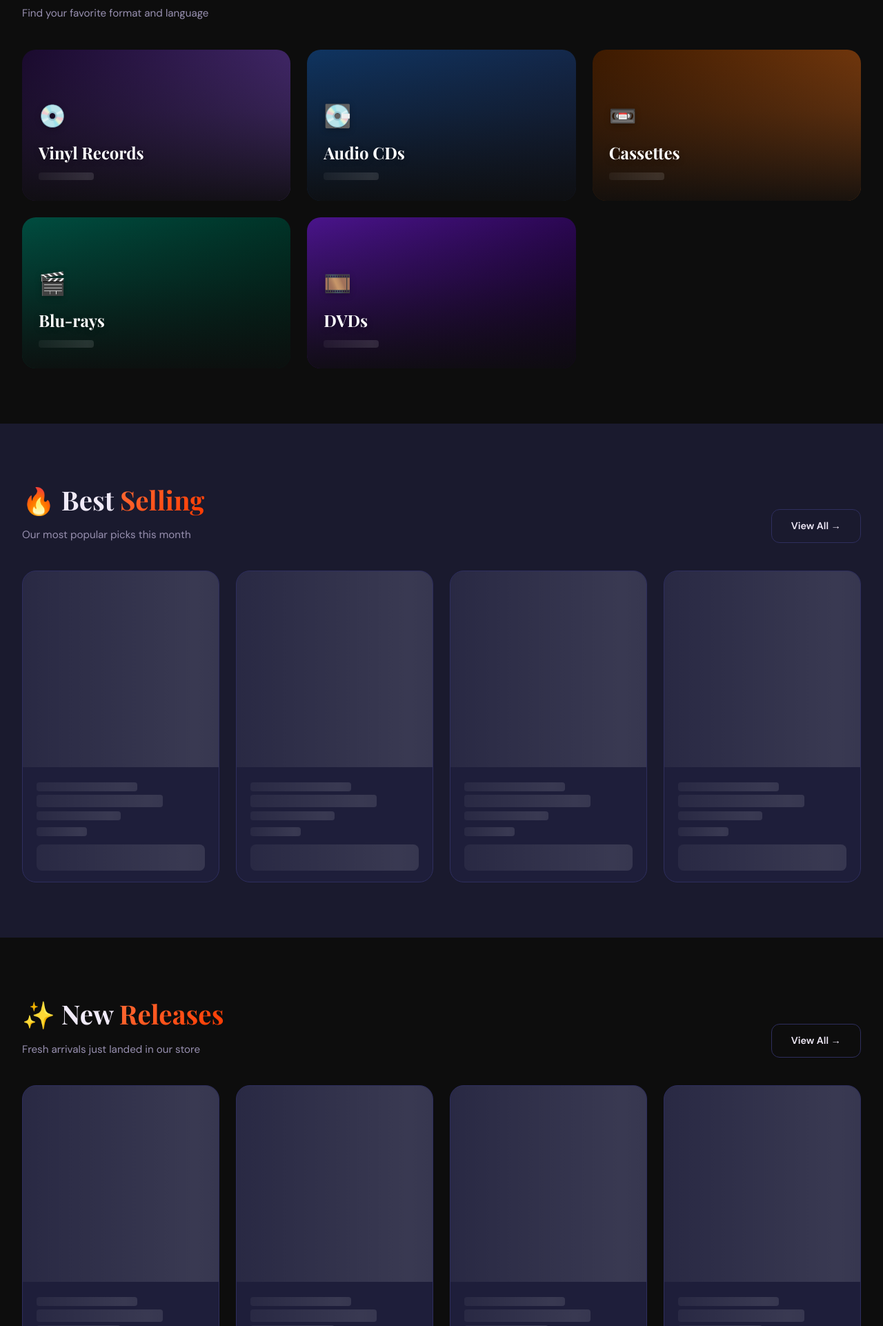
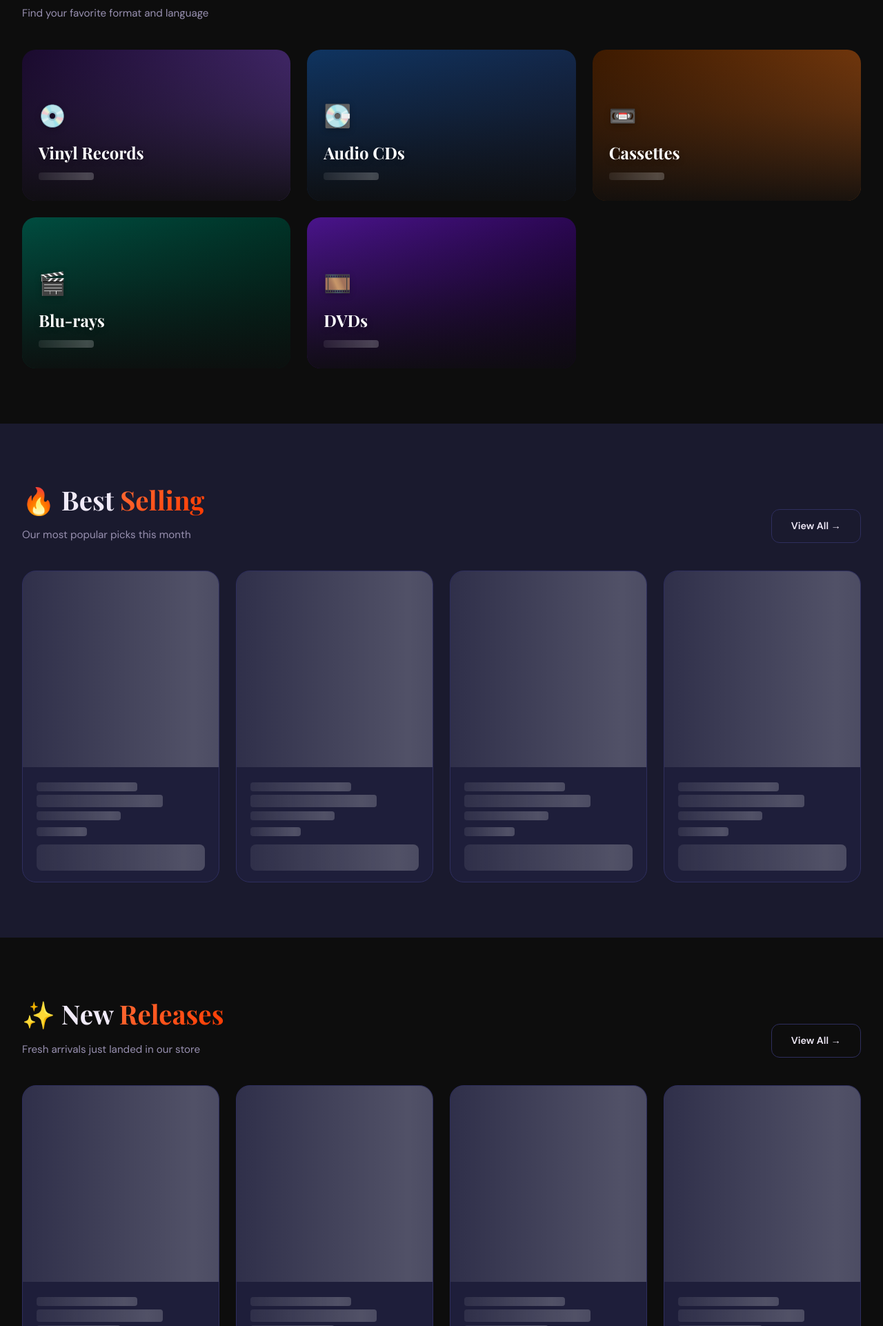
Before and after one commit to aijazamaankhan/velorexmusic-new, a PHP site: page / in a window 1280 px wide. Shown: the part 892-2814 px from the top of the page at 69% size. Run offline with PHP 8.4, Linux system fonts and the light colour scheme; data that the repository does not hold is empty; some libraries are stand-ins or nearby versions.

Commit message:
fix: skeleton image placeholder for stripped-cache catalog state
When the product catalog exceeded the 5MB localStorage quota,
Storage._tryCache stripped every product's `image` and `images` fields
to null and persisted the metadata-only fallback (the documented 3-tier
degradation pattern). On the next page load, Storage.getProducts()
returned 67 products with image: null, and createProductCard rendered
<img src="null"> → onerror → unsplash music-CD placeholder for every
single card. The placeholder looked like real content, so users saw a
catalog of 67 identical stock images for ~250ms before the real images
arrived. Misleading rather than informative.

Two changes:

  1. createProductCard + admin inventory thumbnails now check if the
     product image is a non-empty string. When missing, they render a
     .skeleton skeleton-card-image (or skeleton-thumb for admin tables)
     instead of an <img>. No onerror unsplash fallback fires.

  2. Skeleton CSS reworked for visibility. The previous base color was
     rgba(255,255,255,0.04→0.12) which was barely visible against
     var(--card-bg). It looked like a flat empty rectangle, not a
     loading state. Now: opaque base tone (rgba 0.06) + a stronger
     shimmer gradient (rgba 0 → 0.18 → 0) on top. Plus an inline
     ::before pseudo-element on .product-card-image > .skeleton-card-image
     that centers a Font Awesome image icon, making the loading intent
     unmistakable.

Cache-bust ?v=20260521 → ?v=20260523 (two bumps over today's commits).

Co-Authored-By: Claude Opus 4.7 <noreply@anthropic.com>

```diff
--- a/faq.html
+++ b/faq.html
@@ -9,9 +9,9 @@
   <link rel="stylesheet" href="https://cdnjs.cloudflare.com/ajax/libs/font-awesome/6.5.1/css/all.min.css">
   <link rel="preconnect" href="https://fonts.googleapis.com">
   <link href="https://fonts.googleapis.com/css2?family=Playfair+Display:wght@400;700;900&family=DM+Sans:wght@300;400;500;600&display=swap" rel="stylesheet">
-  <link rel="stylesheet" href="src/styles/tokens.css?v=20260521">
-  <link rel="stylesheet" href="src/styles/base.css?v=20260521">
-  <link rel="stylesheet" href="src/styles/pages/static-pages.css?v=20260521">
+  <link rel="stylesheet" href="src/styles/tokens.css?v=20260523">
+  <link rel="stylesheet" href="src/styles/base.css?v=20260523">
+  <link rel="stylesheet" href="src/styles/pages/static-pages.css?v=20260523">
   <style>
     /* Page-specific: container width + faq-item layout.
        Shared navbar/brand/glass-card/h1/responsive live in
--- a/index.html
+++ b/index.html
@@ -18,43 +18,43 @@
        leaves first, then objects that reference them. All are plain scripts
        (not type="module") so the inline <script> later in the body and
        inline onclick= handlers can resolve them via script-scope. -->
-  <script src="src/js/utils.js?v=20260521"></script>
-  <script src="src/js/api-base.js?v=20260521"></script>
-  <script src="src/js/constants.js?v=20260521"></script>
-  <script src="src/js/storage.js?v=20260521"></script>
-  <script src="src/js/auth.js?v=20260521"></script>
-  <script src="src/js/addresses.js?v=20260521"></script>
-  <script src="src/js/skeleton.js?v=20260521"></script>
+  <script src="src/js/utils.js?v=20260523"></script>
+  <script src="src/js/api-base.js?v=20260523"></script>
+  <script src="src/js/constants.js?v=20260523"></script>
+  <script src="src/js/storage.js?v=20260523"></script>
+  <script src="src/js/auth.js?v=20260523"></script>
+  <script src="src/js/addresses.js?v=20260523"></script>
+  <script src="src/js/skeleton.js?v=20260523"></script>
   <!-- Shared component JS extracted in PR 5. These are the leaves of the
        UI — toast, confirm dialog, cart, address modal. Page-level renderers
        still live in the inline <script> for now (will move in PR 6). -->
-  <script src="src/js/toast.js?v=20260521"></script>
-  <script src="src/js/confirm-dialog.js?v=20260521"></script>
-  <script src="src/js/cart.js?v=20260521"></script>
-  <script src="src/js/address-form.js?v=20260521"></script>
+  <script src="src/js/toast.js?v=20260523"></script>
+  <script src="src/js/confirm-dialog.js?v=20260523"></script>
+  <script src="src/js/cart.js?v=20260523"></script>
+  <script src="src/js/address-form.js?v=20260523"></script>
   <!-- Storefront app layer extracted in PR 6. Load order: carriers (data
        only, no deps) → pages (renderers + initPage*) → router (uses
        initPage*) → checkout (used by router + page handlers). All four
        end up in script-scope; the inline <script> at the bottom of <body>
        just bootstraps DOMContentLoaded. -->
-  <script src="src/js/storefront/carriers.js?v=20260521"></script>
-  <script src="src/js/storefront/pages.js?v=20260521"></script>
-  <script src="src/js/storefront/router.js?v=20260521"></script>
-  <script src="src/js/storefront/checkout.js?v=20260521"></script>
+  <script src="src/js/storefront/carriers.js?v=20260523"></script>
+  <script src="src/js/storefront/pages.js?v=20260523"></script>
+  <script src="src/js/storefront/router.js?v=20260523"></script>
+  <script src="src/js/storefront/checkout.js?v=20260523"></script>
   <!-- Design tokens + base reset are extracted to standalone CSS files so
        they can be shared between the storefront pages without duplication.
        See src/styles/tokens.css and src/styles/base.css. -->
-  <link rel="stylesheet" href="src/styles/tokens.css?v=20260521">
-  <link rel="stylesheet" href="src/styles/base.css?v=20260521">
-  <link rel="stylesheet" href="src/styles/components/buttons.css?v=20260521">
-  <link rel="stylesheet" href="src/styles/components/forms.css?v=20260521">
-  <link rel="stylesheet" href="src/styles/components/modal.css?v=20260521">
-  <link rel="stylesheet" href="src/styles/components/payment-modal.css?v=20260521">
-  <link rel="stylesheet" href="src/styles/components/toast.css?v=20260521">
-  <link rel="stylesheet" href="src/styles/components/skeleton.css?v=20260521">
+  <link rel="stylesheet" href="src/styles/tokens.css?v=20260523">
+  <link rel="stylesheet" href="src/styles/base.css?v=20260523">
+  <link rel="stylesheet" href="src/styles/components/buttons.css?v=20260523">
+  <link rel="stylesheet" href="src/styles/components/forms.css?v=20260523">
+  <link rel="stylesheet" href="src/styles/components/modal.css?v=20260523">
+  <link rel="stylesheet" href="src/styles/components/payment-modal.css?v=20260523">
+  <link rel="stylesheet" href="src/styles/components/toast.css?v=20260523">
+  <link rel="stylesheet" href="src/styles/components/skeleton.css?v=20260523">
   <!-- Page-specific styles (hero, products, cart, profile, footer, etc.).
        Must load AFTER components so page-level rules override defaults. -->
-  <link rel="stylesheet" href="src/styles/pages/storefront.css?v=20260521">
+  <link rel="stylesheet" href="src/styles/pages/storefront.css?v=20260523">
 </head>
 
 <body>
--- a/returns.html
+++ b/returns.html
@@ -9,9 +9,9 @@
   <link rel="stylesheet" href="https://cdnjs.cloudflare.com/ajax/libs/font-awesome/6.5.1/css/all.min.css">
   <link rel="preconnect" href="https://fonts.googleapis.com">
   <link href="https://fonts.googleapis.com/css2?family=Playfair+Display:wght@400;700;900&family=DM+Sans:wght@300;400;500;600&display=swap" rel="stylesheet">
-  <link rel="stylesheet" href="src/styles/tokens.css?v=20260521">
-  <link rel="stylesheet" href="src/styles/base.css?v=20260521">
-  <link rel="stylesheet" href="src/styles/pages/static-pages.css?v=20260521">
+  <link rel="stylesheet" href="src/styles/tokens.css?v=20260523">
+  <link rel="stylesheet" href="src/styles/base.css?v=20260523">
+  <link rel="stylesheet" href="src/styles/pages/static-pages.css?v=20260523">
   <style>
     /* Page-specific: just the container width. All chrome lives in
        src/styles/pages/static-pages.css. */
--- a/shipping.html
+++ b/shipping.html
@@ -9,9 +9,9 @@
   <link rel="stylesheet" href="https://cdnjs.cloudflare.com/ajax/libs/font-awesome/6.5.1/css/all.min.css">
   <link rel="preconnect" href="https://fonts.googleapis.com">
   <link href="https://fonts.googleapis.com/css2?family=Playfair+Display:wght@400;700;900&family=DM+Sans:wght@300;400;500;600&display=swap" rel="stylesheet">
-  <link rel="stylesheet" href="src/styles/tokens.css?v=20260521">
-  <link rel="stylesheet" href="src/styles/base.css?v=20260521">
-  <link rel="stylesheet" href="src/styles/pages/static-pages.css?v=20260521">
+  <link rel="stylesheet" href="src/styles/tokens.css?v=20260523">
+  <link rel="stylesheet" href="src/styles/base.css?v=20260523">
+  <link rel="stylesheet" href="src/styles/pages/static-pages.css?v=20260523">
   <style>
     /* Page-specific: just the container width. All chrome lives in
        src/styles/pages/static-pages.css. */
--- a/src/js/admin/inventory.js
+++ b/src/js/admin/inventory.js
@@ -62,7 +62,7 @@
           <tr>
             <td>
               <div class="product-cell">
-                <img src="${p.image}" class="product-img" loading="lazy" decoding="async" onerror="this.src='https://images.unsplash.com/photo-1614680376573-df3480f0c6ff?w=100&h=100&fit=crop'">
+                ${typeof p.image === 'string' && p.image.length > 0 ? `<img src="${p.image}" class="product-img" loading="lazy" decoding="async" onerror="this.src='https://images.unsplash.com/photo-1614680376573-df3480f0c6ff?w=100&h=100&fit=crop'">` : `<span class="skeleton skeleton-thumb" aria-label="Loading image"></span>`}
                 <div>
                   <div style="font-weight: 700;">${Utils.escape(p.title)}</div>
                   <div style="font-size: 0.75rem; color: var(--text-muted);">${Utils.escape(p.artist)}</div>
@@ -114,7 +114,7 @@
           <tr>
             <td>
               <div class="product-info">
-                <img src="${p.image}" class="product-img" loading="lazy" decoding="async" onerror="this.src='https://images.unsplash.com/photo-1614680376573-df3480f0c6ff?w=100&h=100&fit=crop'">
+                ${typeof p.image === 'string' && p.image.length > 0 ? `<img src="${p.image}" class="product-img" loading="lazy" decoding="async" onerror="this.src='https://images.unsplash.com/photo-1614680376573-df3480f0c6ff?w=100&h=100&fit=crop'">` : `<span class="skeleton skeleton-thumb" aria-label="Loading image"></span>`}
                 <div class="product-name-artist">
                   <div class="product-name">${Utils.escape(p.title)}</div>
                   <div style="font-size: 0.75rem; color: var(--text-muted);">${Utils.escape(p.artist)}</div>
--- a/src/styles/components/skeleton.css
+++ b/src/styles/components/skeleton.css
@@ -26,13 +26,19 @@
   100% { background-position:  200% 0; }
 }
 
-/* Base — every skeleton shape inherits this. Variants below adjust size only. */
+/* Base — every skeleton shape inherits this. Variants below adjust size only.
+   The shimmer needs to sit on a translucent base color so it reads as
+   "loading" against any card/surface background. Previous version had the
+   shimmer-only (rgba 0.04→0.12) which was barely visible on dark cards —
+   user reported the image-area placeholder looked like a flat empty box.
+   Now: an opaque base tone + a more contrasted shimmer over it. */
 .skeleton {
-  background: linear-gradient(
+  background-color: rgba(255, 255, 255, 0.06);
+  background-image: linear-gradient(
     90deg,
-    rgba(255, 255, 255, 0.04) 0%,
-    rgba(255, 255, 255, 0.12) 50%,
-    rgba(255, 255, 255, 0.04) 100%
+    rgba(255, 255, 255, 0) 0%,
+    rgba(255, 255, 255, 0.18) 50%,
+    rgba(255, 255, 255, 0) 100%
   );
   background-size: 200% 100%;
   animation: vlx-skeleton-shimmer 1.6s ease-in-out infinite;
@@ -43,11 +49,12 @@
 }
 
 [data-theme="light"] .skeleton {
-  background: linear-gradient(
+  background-color: rgba(15, 23, 42, 0.06);
+  background-image: linear-gradient(
     90deg,
-    rgba(15, 23, 42, 0.04) 0%,
-    rgba(15, 23, 42, 0.10) 50%,
-    rgba(15, 23, 42, 0.04) 100%
+    rgba(15, 23, 42, 0) 0%,
+    rgba(15, 23, 42, 0.16) 50%,
+    rgba(15, 23, 42, 0) 100%
   );
   background-size: 200% 100%;
 }
@@ -71,10 +78,39 @@
   overflow: hidden;
   padding-bottom: 1rem;
 }
-.skeleton-card .skeleton-card-image {
+.skeleton-card .skeleton-card-image,
+.skeleton-card-image {
   width: 100%;
   aspect-ratio: 1;
   border-radius: 0; /* image fills the top — square-block */
+}
+
+/* When .skeleton-card-image stands alone inside a real .product-card-image
+   (i.e. the stripped-cache state — product card with real text but no image
+   yet), a centered icon makes the "loading" intent unmistakable. Without
+   this it just looked like a flat dark rectangle. */
+.product-card-image > .skeleton-card-image {
+  position: relative;
+  height: 100%;
+}
+.product-card-image > .skeleton-card-image::before {
+  /* Font Awesome image icon. Available because index.html loads the FA
+     stylesheet. Pointer-events: none so the icon doesn't intercept hover
+     on the product card. */
+  content: '\f03e';
+  font-family: 'Font Awesome 6 Free';
+  font-weight: 900;
+  position: absolute;
+  inset: 0;
+  display: flex;
+  align-items: center;
+  justify-content: center;
+  font-size: 2.5rem;
+  color: rgba(255, 255, 255, 0.18);
+  pointer-events: none;
+}
+[data-theme="light"] .product-card-image > .skeleton-card-image::before {
+  color: rgba(15, 23, 42, 0.22);
 }
 .skeleton-card .skeleton-card-body {
   padding: 1rem 1.25rem 0;
--- a/track-order.html
+++ b/track-order.html
@@ -9,8 +9,8 @@
   <link rel="stylesheet" href="https://cdnjs.cloudflare.com/ajax/libs/font-awesome/6.5.1/css/all.min.css">
   <link rel="preconnect" href="https://fonts.googleapis.com">
   <link href="https://fonts.googleapis.com/css2?family=Playfair+Display:wght@400;700;900&family=DM+Sans:wght@300;400;500;600&display=swap" rel="stylesheet">
-  <link rel="stylesheet" href="src/styles/tokens.css?v=20260521">
-  <link rel="stylesheet" href="src/styles/base.css?v=20260521">
+  <link rel="stylesheet" href="src/styles/tokens.css?v=20260523">
+  <link rel="stylesheet" href="src/styles/base.css?v=20260523">
   <style>
     .container { max-width: 900px; margin: 0 auto; padding: 3rem 1.5rem; }
     .glass-card { background: rgba(26, 26, 46, 0.6); backdrop-filter: blur(20px); border: 1px solid var(--border); border-radius: var(--radius); padding: 2.5rem; box-shadow: 0 10px 40px rgba(0,0,0,0.5); }
```
Also changed, not shown: contact.html (+4 -4 lines), src/js/storefront/pages.js (+17 -2 lines), vlx-admin-2026.html (+17 -17 lines).
